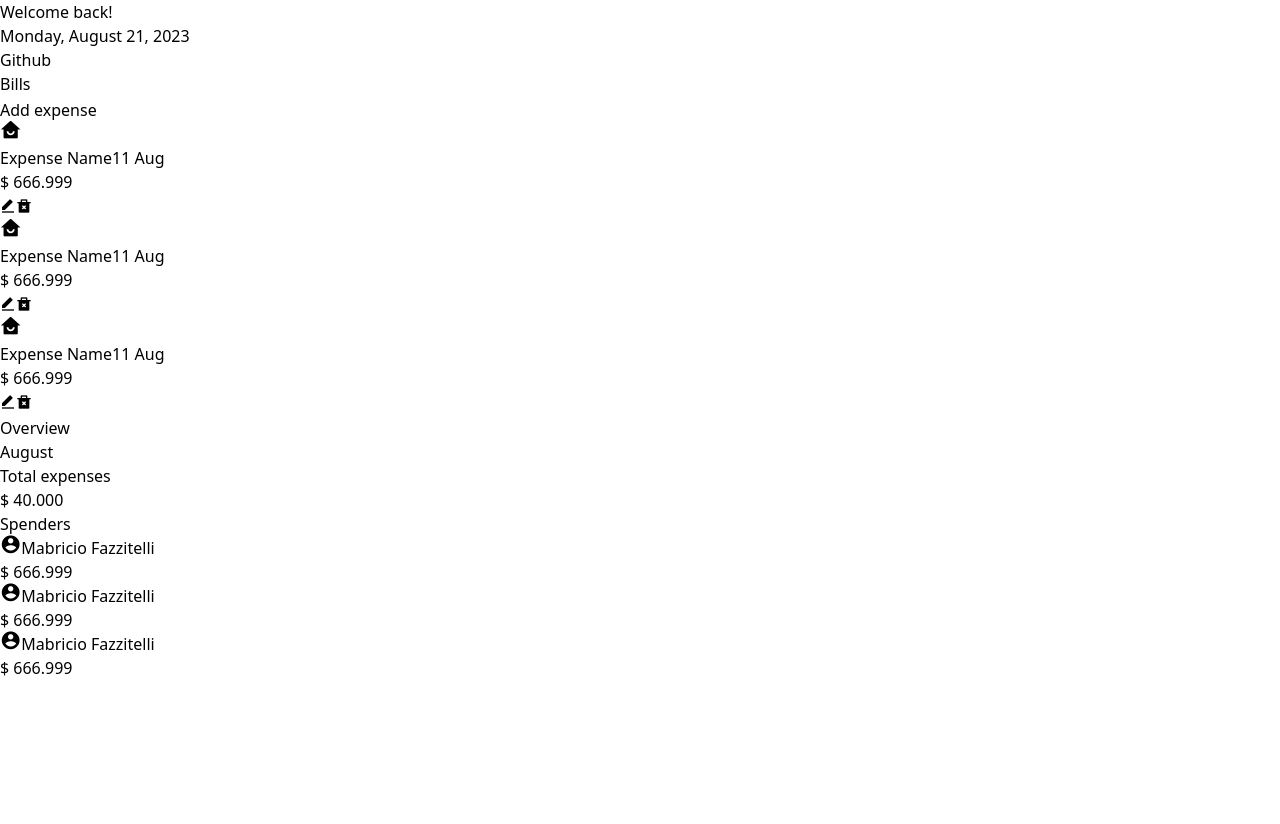
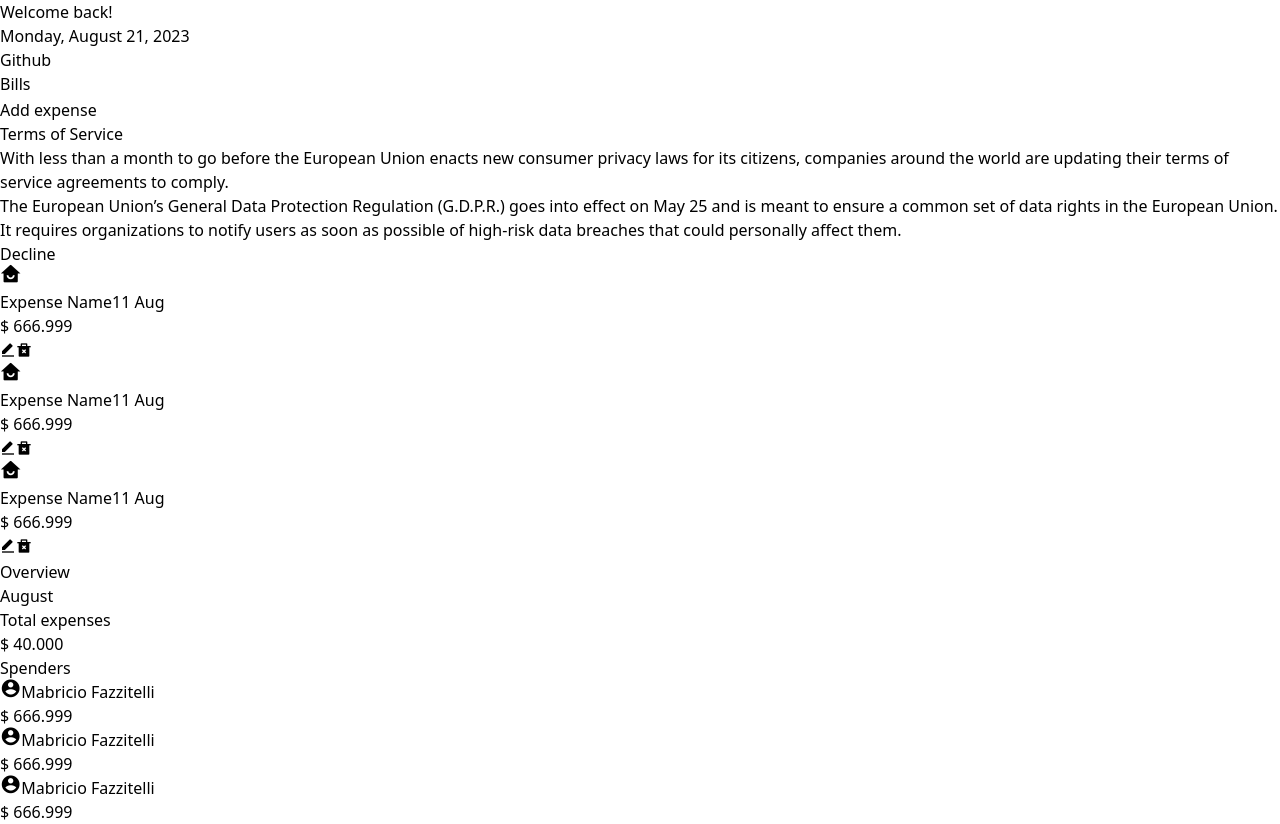
Before and after one commit to irastorzatobias/ng_expenses_app, an Angular app: page / in a window 1280 px wide. Both pictures are taken after a click on the button "Add expense". Before the commit the page ends 800 px from the top, so only its background shows below. Built offline with nearby package versions, Linux system fonts and the light colour scheme; some icons are missing.

Commit message:
mock modal;

```diff
--- a/src/app/bills/add-expense/add-expense.component.html
+++ b/src/app/bills/add-expense/add-expense.component.html
@@ -1,4 +1,54 @@
-<button class="inline-flex bg-green-700 rounded-md px-2 mb-2">
+<button
+  class="inline-flex bg-green-700 rounded-md px-2 mb-2"
+  (click)="showModal = true"
+>
   Add expense
   <i class="ri-add-circle"></i>
 </button>
+
+<div
+  *ngIf="showModal"
+  tabindex="-1"
+  class="fixed top-0 left-0 right-0 bottom-0 z-50 flex items-center justify-center p-4"
+>
+  <div class="relative w-full max-w-2xl bg-white rounded-lg shadow dark:bg-gray-700">
+    <!-- Modal content -->
+    <div class="relative bg-white rounded-lg shadow dark:bg-gray-700">
+      <!-- Modal header -->
+      <div
+        class="flex items-start justify-between p-4 border-b rounded-t dark:border-gray-600"
+      >
+        <h3 class="text-xl font-semibold text-gray-900 dark:text-white">
+          Terms of Service
+        </h3>
+      </div>
+      <!-- Modal body -->
+      <div class="p-6 space-y-6">
+        <p class="text-base leading-relaxed text-gray-500 dark:text-gray-400">
+          With less than a month to go before the European Union enacts new
+          consumer privacy laws for its citizens, companies around the world are
+          updating their terms of service agreements to comply.
+        </p>
+        <p class="text-base leading-relaxed text-gray-500 dark:text-gray-400">
+          The European Union’s General Data Protection Regulation (G.D.P.R.)
+          goes into effect on May 25 and is meant to ensure a common set of data
+          rights in the European Union. It requires organizations to notify
+          users as soon as possible of high-risk data breaches that could
+          personally affect them.
+        </p>
+      </div>
+      <!-- Modal footer -->
+      <div
+        class="flex items-center p-6 space-x-2 border-t border-gray-200 rounded-b dark:border-gray-600"
+      >
+        <button
+          (click)="showModal = false"
+          type="button"
+          class="text-gray-500 bg-white hover:bg-gray-100 focus:ring-4 focus:outline-none focus:ring-blue-300 rounded-lg border border-gray-200 text-sm font-medium px-5 py-2.5 hover:text-gray-900 focus:z-10 dark:bg-gray-700 dark:text-gray-300 dark:border-gray-500 dark:hover:text-white dark:hover:bg-gray-600 dark:focus:ring-gray-600"
+        >
+          Decline
+        </button>
+      </div>
+    </div>
+  </div>
+</div>
--- a/src/app/bills/add-expense/add-expense.component.ts
+++ b/src/app/bills/add-expense/add-expense.component.ts
@@ -4,4 +4,6 @@ import { Component } from '@angular/core';
   selector: 'app-add-expense',
   templateUrl: './add-expense.component.html',
 })
-export class AddExpenseComponent {}
+export class AddExpenseComponent {
+  showModal: Boolean = false;
+}
--- a/src/app/bills/bills.component.html
+++ b/src/app/bills/bills.component.html
@@ -1,6 +1,6 @@
 <div class="rounded-md">
   <div
-    class="flex flex-row gap-2 justify-between items-center border-b border-zinc-700 mb-2"
+    class="flex flex-row gap-2 justify-between items-center border-b border-zinc-800 mb-2"
   >
     <h1 class="text-xl font-bold">Bills</h1>
     <app-add-expense />
--- a/src/app/bills/expense-list/expense/expense.component.html
+++ b/src/app/bills/expense-list/expense/expense.component.html
@@ -1,5 +1,5 @@
-<div class="border border-zinc-700 p-1 rounded-md transition-all duration-150">
-  <div class="flex flex-row justify-between border-b border-zinc-700 pb-1">
+<div class="border border-zinc-800 p-1 rounded-md transition-all duration-150">
+  <div class="flex flex-row justify-between border-b border-zinc-800 pb-1">
     <div class="flex flex-row items-center gap-2">
       <i
         class="ri-home-smile-fill ri-lg text-amber-700"
@@ -17,7 +17,7 @@
   </div>
   <div class="mt-2 flex justify-end gap-2">
     <i
-      class="ri-edit-fill bg-indigo-700 px-2 rounded-md cursor-pointer"
+      class="ri-edit-fill bg-cyan-700 px-2 rounded-md cursor-pointer"
       title="Edit expense"
     ></i>
     <i
--- a/src/app/overview/overview-spenders/overview-spender/overview-spender.component.html
+++ b/src/app/overview/overview-spenders/overview-spender/overview-spender.component.html
@@ -3,7 +3,7 @@
 >
   <div class="flex flex-row justify-between pb-1">
     <div class="flex flex-row items-center gap-2">
-      <i class="ri-account-circle-fill ri-lg text-red-700" title="Category name"></i>
+      <i class="ri-account-circle-fill ri-lg text-cyan-700" title="Category name"></i>
       <span class="text-md font-bold">Mabricio Fazzitelli</span>
     </div>
     <p class="pb-1">$ 666.999</p>
--- a/src/app/overview/overview.component.html
+++ b/src/app/overview/overview.component.html
@@ -1,11 +1,11 @@
-<div class="rounded-md border border-zinc-700 p-2">
+<div class="rounded-md border border-zinc-800 p-2">
   <div class="flex flex-row gap-2 justify-between items-center mb-4">
     <h1 class="text-xl font-bold">Overview</h1>
     <p class="font-medium text-zinc-600">{{ currentMonth | date : "MMMM" }}</p>
   </div>
 
   <div
-    class="flex flex-row justify-between items-center border-b border-zinc-700"
+    class="flex flex-row justify-between items-center border-b border-zinc-800"
   >
     <p class="font-medium text-zinc-400">Total expenses</p>
     <h1 class="text-xl font-bold text-green-400">$ 40.000</h1>
```
